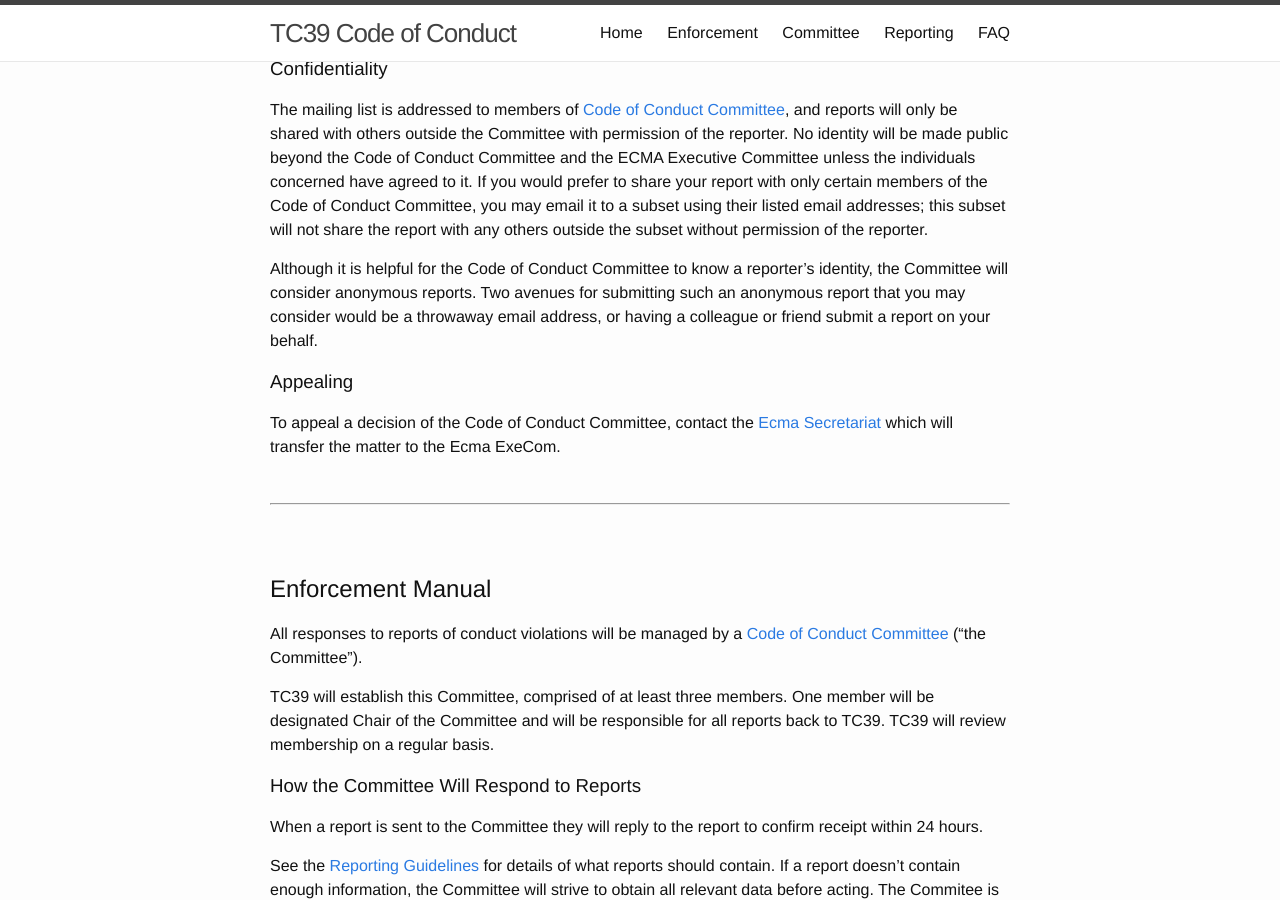
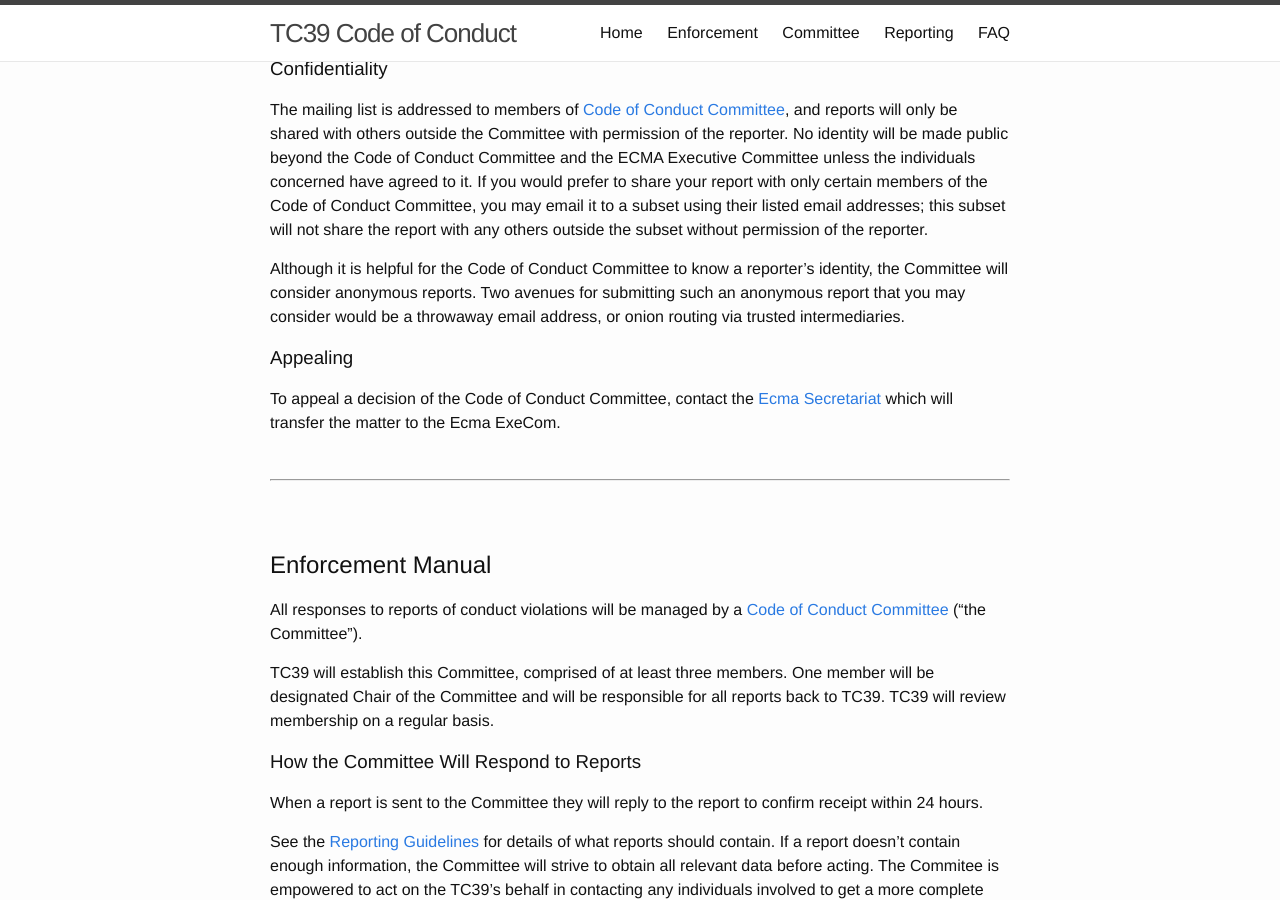
Before and after one commit to tc39/code-of-conduct, a Jekyll site: the page built from index.md, in a window 1280 px wide and 900 px high, scrolled down 2477 px. Built offline with Jekyll 4.4.1, drawn with Linux system fonts in a browser that asks for light colours.

Commit message:
Per discussion, revert "Replace Tor wording with that from @bterlson"
This reverts commit 273a47640567f105b4910f6c72f00a5e65cb13ad.

```diff
--- a/index.md
+++ b/index.md
@@ -79,7 +79,7 @@ Reports will receive urgent and immediate attention from the Code of Conduct Com
 
 The mailing list is addressed to members of [Code of Conduct Committee][], and reports will only be shared with others outside the Committee with permission of the reporter. No identity will be made public beyond the Code of Conduct Committee and the ECMA Executive Committee unless the individuals concerned have agreed to it. If you would prefer to share your report with only certain members of the Code of Conduct Committee, you may email it to a subset using their listed email addresses; this subset will not share the report with any others outside the subset without permission of the reporter.
 
-Although it is helpful for the Code of Conduct Committee to know a reporter's identity, the Committee will consider anonymous reports. Two avenues for submitting such an anonymous report that you may consider would be a throwaway email address, or having a colleague or friend submit a report on your behalf.
+Although it is helpful for the Code of Conduct Committee to know a reporter's identity, the Committee will consider anonymous reports. Two avenues for submitting such an anonymous report that you may consider would be a throwaway email address, or onion routing via trusted intermediaries.
 
 ### Appealing
 
```
